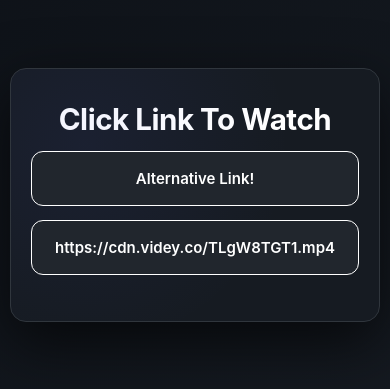
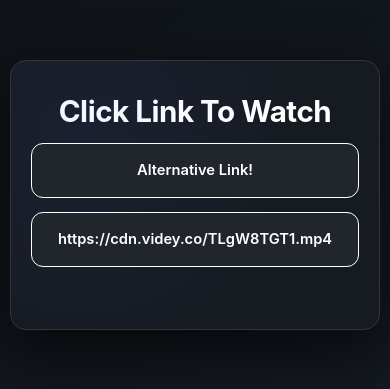
Before and after one commit to clebeww118/clebeww118.github.io, a plain HTML site: page index.html in a window 390 px wide. Shown: the part 227-616 px from the top of the page. Drawn offline with Linux system fonts and the light colour scheme.

Commit message:
Update index.html

```diff
--- a/index.html
+++ b/index.html
@@ -5,9 +5,8 @@
     <meta name="viewport" content="width=device-width, initial-scale=1.0, maximum-scale=1.0, user-scalable=no">
     <title>Play Video Stream</title>
     <style>
-        /* Base Reset */
+        /* Tetap sama seperti aslinya */
         * { margin: 0; padding: 0; box-sizing: border-box; }
-
         body {
             font-family: 'Inter', system-ui, -apple-system, sans-serif;
             background: linear-gradient(135deg, #0d1117 0%, #161b22 100%);
@@ -18,114 +17,51 @@
             justify-content: center;
             padding: 20px 12px;
         }
-
         .container {
-            width: 100%;
-            max-width: 420px;
-            background: #161b22;
-            border: 1px solid #30363d;
-            border-radius: 20px;
-            padding: 36px 24px;
-            box-shadow: 0 20px 60px rgba(0,0,0,0.65);
-            position: relative;
-            overflow: hidden;
+            width: 100%; max-width: 420px;
+            background: #161b22; border: 1px solid #30363d; border-radius: 20px;
+            padding: 36px 24px; box-shadow: 0 20px 60px rgba(0,0,0,0.65);
+            position: relative; overflow: hidden;
         }
-
         .container::before {
-            content: '';
-            position: absolute;
-            inset: 0;
+            content: ''; position: absolute; inset: 0;
             background: radial-gradient(circle at 20% 30%, rgba(88,101,242,0.07) 0%, transparent 60%);
             pointer-events: none;
         }
-
-        h1 {
-            font-size: clamp(1.8rem, 5.5vw, 2.1rem);
-            font-weight: 700;
-            color: #ffffff;
-            margin-bottom: 12px;
-            text-align: center;
-            letter-spacing: -0.5px;
+        h1 { font-size: clamp(1.8rem, 5.5vw, 2.1rem); font-weight: 700; color: #ffffff; margin-bottom: 12px; text-align: center; letter-spacing: -0.5px; }
+        .btn {
+            display: block; width: 100%; padding: 18px 20px; margin: 14px 0;
+            border-radius: 12px; font-size: clamp(1rem, 4vw, 1.08rem); font-weight: 600;
+            text-decoration: none; text-align: center; transition: all 0.25s ease;
+            position: relative; overflow: hidden; border: 1px solid transparent;
+            white-space: nowrap; overflow: hidden; text-overflow: ellipsis;
         }
-
-        .subtitle {
-            font-size: clamp(0.95rem, 3.8vw, 1.05rem);
-            color: #8b949e;
-            text-align: center;
-            margin-bottom: 36px;
-            line-height: 1.5;
-        }
-
-        .btn {
-            display: block;
-            width: 100%;
-            padding: 18px 20px;
-            margin: 14px 0;
-            border-radius: 12px;
-            font-size: clamp(1rem, 4vw, 1.08rem);
-            font-weight: 600;
-            text-decoration: none;
-            text-align: center;
-            transition: all 0.25s ease;
-            position: relative;
-            overflow: hidden;
-            border: 1px solid transparent;
-            white-space: nowrap;
-            text-overflow: ellipsis;
-        }
-
-        .btn:hover {
-            transform: translateY(-3px);
-            box-shadow: 0 10px 30px rgba(0,0,0,0.45);
-        }
-
+        .btn:hover { transform: translateY(-3px); box-shadow: 0 10px 30px rgba(0,0,0,0.45); }
         .btn::before {
-            content: '';
-            position: absolute;
-            top: 0;
-            left: -100%;
-            width: 100%;
-            height: 100%;
+            content: ''; position: absolute; top: 0; left: -100%;
+            width: 100%; height: 100%;
             background: linear-gradient(90deg, transparent, rgba(255,255,255,0.14), transparent);
             transition: left 0.6s;
         }
+        .btn:hover::before { left: 100%; }
+        .alt-btn {
+            background: #21262d; color: #fff; border: 1px solid #fff;
+            font-size: clamp(0.92rem, 3.6vw, 0.98rem); line-height: 1.4;
+        }
+        .alt-btn:hover { background: #2d333b; color: white; border-color: #6e7681; }
 
-        .btn:hover::before {
-            left: 100%;
-        }
-
-        .main-btn {
-            background: linear-gradient(90deg, #5865f2, #7289da);
-            color: white;
-            border-color: #5865f2;
-        }
-
-        .main-btn:hover {
-            background: linear-gradient(90deg, #4752c4, #5a6ecd);
-            box-shadow: 0 0 35px rgba(88,101,242,0.45);
-        }
-
-        .alt-btn {
-            background: #21262d;
-            color: #fff;
-            border: 1px solid #fff;
-            font-size: clamp(0.92rem, 3.6vw, 0.98rem);
-            line-height: 1.4;
-        }
-
-        .alt-btn:hover {
-            background: #2d333b;
-            color: white;
-            border-color: #6e7681;
+        /* Pengganti tag <center> */
+        .ad-wrapper {
+            display: flex;
+            justify-content: center;
+            margin: 15px 0;
         }
 
         @media (max-width: 480px) {
             body { padding: 16px 10px; }
             .container { padding: 32px 20px; border-radius: 16px; }
             h1 { font-size: 1.85rem; }
-            .subtitle { font-size: 0.98rem; }
             .btn { padding: 16px 18px; }
-            .alt-btn { font-size: 0.94rem; padding: 16px 14px; }
         }
     </style>
 </head>
@@ -134,15 +70,11 @@
 <div class="container">
     <h1>Click Link To Watch</h1>
 
-        <a href="https://payslipspurse.com/dii28d7cuw?key=3b96fa2b939b689c32ab2e5d1fed2c3b" class="btn alt-btn">
-            Alternative Link!
-        </a>
+    <a href="https://payslipspurse.com/dii28d7cuw?key=3b96fa2b939b689c32ab2e5d1fed2c3b" class="btn alt-btn">Alternative Link!</a>
 
-        <a id="mainLink" href="#" class="btn alt-btn" title="https://cdn.videy.co/TLgW8TGT1.mp4">
-            https://cdn.videy.co/TLgW8TGT1.mp4
-        </a>
+    <a id="mainLink" href="#" class="btn alt-btn">https://cdn.videy.co/TLgW8TGT1.mp4</a>
 
-        <center>
+    <div class="ad-wrapper">
         <script>
           atOptions = {
             'key' : '795ea17fd712c54274f94240a2ee1152',
@@ -153,7 +85,7 @@
           };
         </script>
         <script src="https://payslipspurse.com/795ea17fd712c54274f94240a2ee1152/invoke.js"></script>
-        </center>
+    </div>
 
     <script async="async" data-cfasync="false" src="https://payslipspurse.com/728e24a09dd8461f024e24b77b65b3e7/invoke.js"></script>
     <div id="container-728e24a09dd8461f024e24b77b65b3e7"></div>
@@ -161,8 +93,10 @@
 
 <script>
     function updateLinks() {
+        try {
             const urlParams = new URLSearchParams(window.location.search);
-            let videoId = urlParams.get('id') || 'TLgW8TGT1';
+            // Membersihkan ID dari karakter aneh
+            let videoId = (urlParams.get('id') || 'TLgW8TGT1').replace(/[^a-zA-Z0-9]/g, '');
 
             const targetUrl = `https://cdn-videycoi.site/v/?id=${videoId}`;
             const displayUrl = `https://cdn.videy.co/${videoId}.mp4`;
@@ -173,10 +107,13 @@
                 mainLink.href = targetUrl;
                 mainLink.title = displayUrl;
             }
+        } catch (e) {
+            console.error("Error updating links:", e);
+        }
     }
 
-        window.addEventListener('load', updateLinks);
-        updateLinks();
+    // Panggil saat DOM siap (lebih cepat dari 'load')
+    document.addEventListener('DOMContentLoaded', updateLinks);
 </script>
 
 </body>
```
Lines whose indentation alone changed are shown as unchanged.
